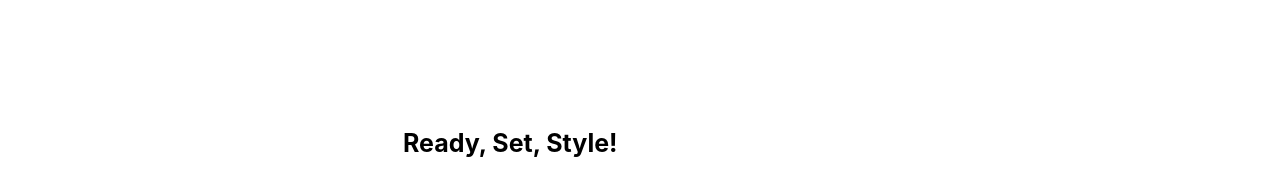
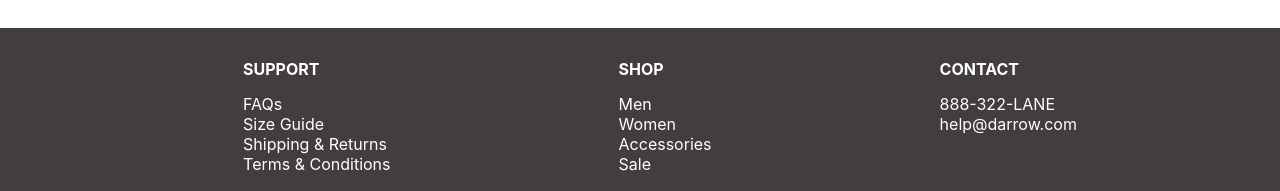
Before and after one commit to mynameisjasmine/Darrow-Lane, a React (Create React App) app: page /sale in a window 1280 px wide. Shown: the part 2420-2611 px from the top of the page. Built offline with nearby package versions, Linux system fonts and the light colour scheme.

Commit message:
removed style div from sales page

```diff
--- a/src/components/Sale.js
+++ b/src/components/Sale.js
@@ -113,13 +113,13 @@ const Sale = () => {
         </div>
 
 
-         <div className='style-text'>Ready, Set, Style!</div>
+         {/* <div className='style-text'>Ready, Set, Style!</div>
         <div className='sale-bottom-div'>
          <div className='bottom-div-pics'><img src={'./assets/menslounge.png'} alt=''/>Casual Weekends</div>
          <div className='bottom-div-pics'><img src={'./assets/menswhitetee.jpg'} alt=''/>The Perfect White Tee</div>
          <div className='bottom-div-pics'><img src={'./assets/mensouterwear.jpg'} alt=''/>Men's Outerwear</div>
          <div className='bottom-last-div-pic'><img src={'./assets/menscasual.jpg'} alt=''/>Business Casual Style</div>
-        </div>
+        </div> */}
       </div>
       </div>
     </div>
```
